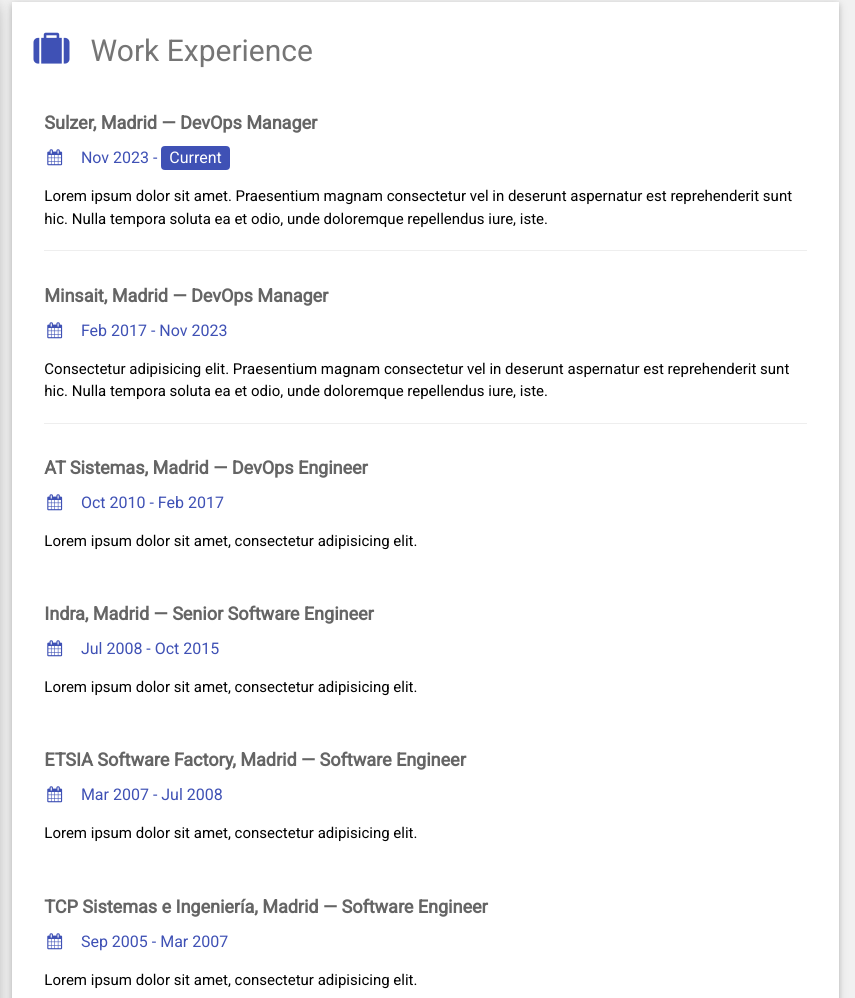
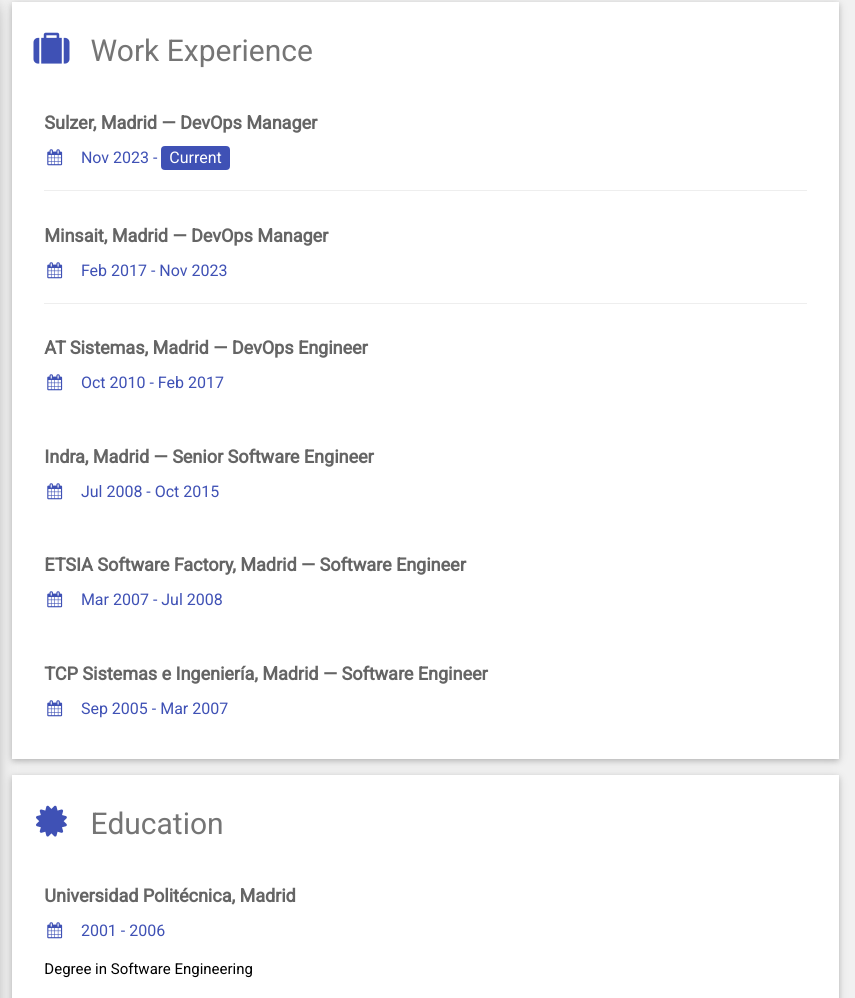
Before and after one commit to mmorancassy/mmorancassy.github.com, a plain HTML site: page index.html in a window 1280 px wide. Shown: the part 14-1012 px from the top of the page, 425-1280 px from the left. Drawn offline with nearby package versions, Linux system fonts and the light colour scheme.

Commit message:
Default text removed

```diff
--- a/index.html
+++ b/index.html
@@ -94,34 +94,34 @@ html,body,h1,h2,h3,h4,h5,h6 {font-family: "Roboto", sans-serif}
         <div class="w3-container">
           <h5 class="w3-opacity"><b>Sulzer, Madrid — DevOps Manager</b></h5>
           <h6 class="w3-text-indigo"><i class="fa fa-calendar fa-fw w3-margin-right"></i>Nov 2023 - <span class="w3-tag w3-indigo w3-round">Current</span></h6>
-          <p>Lorem ipsum dolor sit amet. Praesentium magnam consectetur vel in deserunt aspernatur est reprehenderit sunt hic. Nulla tempora soluta ea et odio, unde doloremque repellendus iure, iste.</p>
+          <p></p>
           <hr>
         </div>
         <div class="w3-container">
           <h5 class="w3-opacity"><b>Minsait, Madrid — DevOps Manager</b></h5>
           <h6 class="w3-text-indigo"><i class="fa fa-calendar fa-fw w3-margin-right"></i>Feb 2017 - Nov 2023</h6>
-          <p>Consectetur adipisicing elit. Praesentium magnam consectetur vel in deserunt aspernatur est reprehenderit sunt hic. Nulla tempora soluta ea et odio, unde doloremque repellendus iure, iste.</p>
+          <p></p>
           <hr>
         </div>
         <div class="w3-container">
           <h5 class="w3-opacity"><b>AT Sistemas, Madrid — DevOps Engineer</b></h5>
           <h6 class="w3-text-indigo"><i class="fa fa-calendar fa-fw w3-margin-right"></i>Oct 2010 - Feb 2017</h6>
-          <p>Lorem ipsum dolor sit amet, consectetur adipisicing elit. </p><br>
+          <p></p><br>
         </div>
         <div class="w3-container">
           <h5 class="w3-opacity"><b>Indra, Madrid — Senior Software Engineer</b></h5>
           <h6 class="w3-text-indigo"><i class="fa fa-calendar fa-fw w3-margin-right"></i>Jul 2008 - Oct 2015</h6>
-          <p>Lorem ipsum dolor sit amet, consectetur adipisicing elit. </p><br>
+          <p></p><br>
         </div>
         <div class="w3-container">
           <h5 class="w3-opacity"><b>ETSIA Software Factory, Madrid — Software Engineer</b></h5>
           <h6 class="w3-text-indigo"><i class="fa fa-calendar fa-fw w3-margin-right"></i>Mar 2007 - Jul 2008</h6>
-          <p>Lorem ipsum dolor sit amet, consectetur adipisicing elit. </p><br>
+          <p></p><br>
         </div>
         <div class="w3-container">
           <h5 class="w3-opacity"><b>TCP Sistemas e Ingeniería, Madrid — Software Engineer</b></h5>
           <h6 class="w3-text-indigo"><i class="fa fa-calendar fa-fw w3-margin-right"></i>Sep 2005 - Mar 2007</h6>
-          <p>Lorem ipsum dolor sit amet, consectetur adipisicing elit. </p><br>
+          <p></p><br>
         </div>
       </div>
 
```
